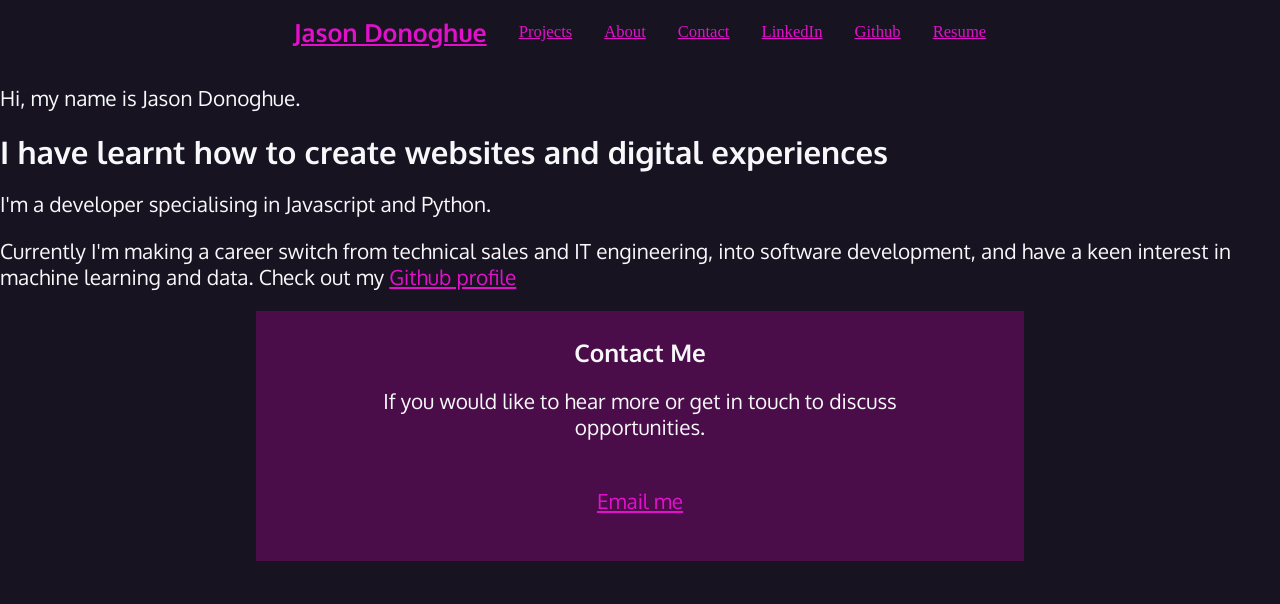
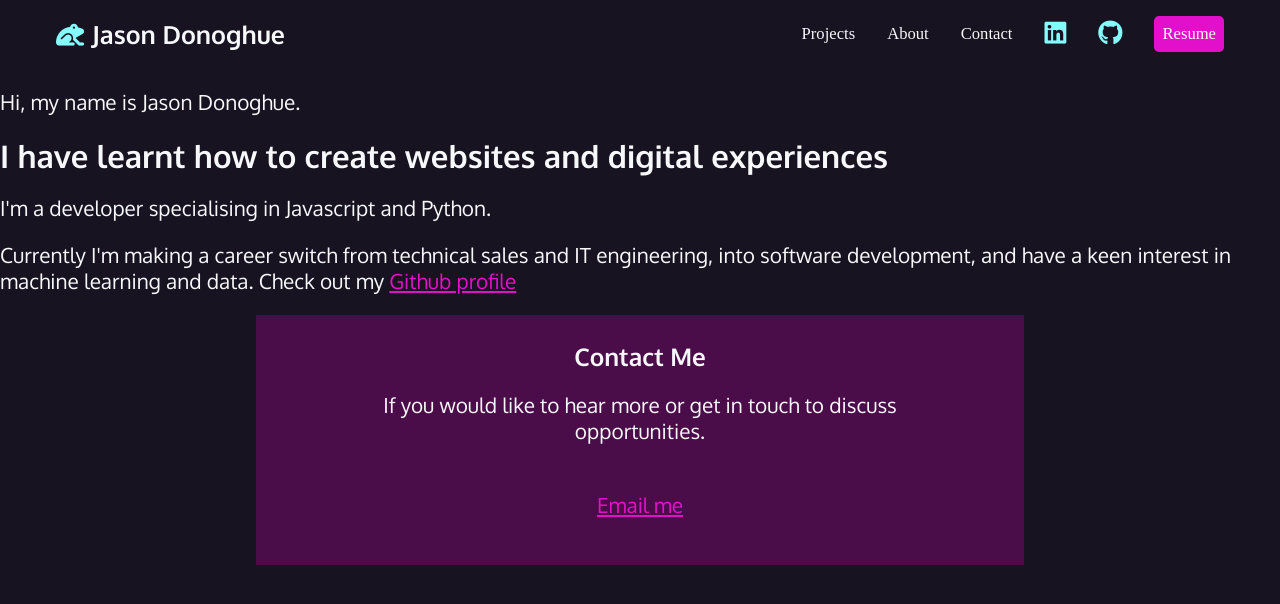
Before and after one commit to Jason5D/My-Portfolio, a React (Create React App) app in the folder Frontend/my-portfolio/: page / in a window 1280 px wide. Shown: the top 604 px of the page. Built offline with nearby package versions, Linux system fonts and the light colour scheme; a web font is replaced by a local one.

Commit message:
further styled navbar and added accesssibility

```diff
--- a/Frontend/my-portfolio/public/index.html
+++ b/Frontend/my-portfolio/public/index.html
@@ -12,6 +12,7 @@
       href="https://fonts.googleapis.com/css2?family=Oxygen+Mono&display=swap"
       rel="stylesheet"
     />
+    <script src="https://kit.fontawesome.com/0443621c85.js" crossorigin="anonymous"></script>
   </head>
   <body>
     <div id="root"></div>
--- a/Frontend/my-portfolio/src/components/Navbar.js
+++ b/Frontend/my-portfolio/src/components/Navbar.js
@@ -4,7 +4,10 @@ export default function Navbar() {
       <ul>
         <li>
           <h1>
-            <a href="index.html">Jason Donoghue</a>
+            <a href="index.html">
+              <span class="fa-solid fa-frog" aria-hidden="true"></span>
+              <span>Jason Donoghue</span>
+            </a>
           </h1>
         </li>
         <li>
@@ -18,14 +21,18 @@ export default function Navbar() {
         </li>
         <li>
           <a href="https://linkedin.com/in/jason-donoghue-3765a6267">
-            LinkedIn
+            <span class="fa-brands fa-linkedin" aria-hidden="true"></span>
+            <span class="sr-only">LinkenIn</span>
           </a>
         </li>
         <li>
-          <a href="https://github.com/Jason5D">Github</a>
+          <a href="https://github.com/Jason5D">
+          <span class="fa-brands fa-github" aria-hidden="true"></span>
+          <span class="sr-only">Github</span>
+          </a>
         </li>
         <li>
-          <a href="/Users/jason5d/Library/Mobile Documents/com~apple~CloudDocs/CVs/Jason Donoghue CV C.docx">
+          <a href="/Users/jason5d/Library/Mobile Documents/com~apple~CloudDocs/CVs/Jason Donoghue CV C.docx" class="button">
             Resume
           </a>
         </li>
--- a/Frontend/my-portfolio/src/styles/index.css
+++ b/Frontend/my-portfolio/src/styles/index.css
@@ -77,3 +77,49 @@ nav ul {
   align-items: center;
   gap: 2rem;
 }
+nav li:first-child {
+  flex-basis: 100%;
+  text-align: center;
+}
+nav [class*="fa-"] {
+  font-size: 150%;
+  color: var(--aqua);
+}
+nav h1 [class*="fa-"] {
+  font-size: 100%;
+  color: var(--aqua);
+  padding-right: 0.5rem;
+}
+nav a {
+  color: var(--white);
+  text-decoration: none;
+  display: block;
+}
+nav a:hover,
+nav [class*="fa-"]:hover {
+  color: var(--magenta);
+}
+.button {
+  background-color: var(--magenta);
+  padding: 0.5rem;
+  border-radius: 5px;
+}
+.button:hover {
+  color: var(--white);
+  background-color: var(--hotmag);
+}
+
+/* Responsive design */
+
+@media (min-width: 850px) {
+  nav {
+    max-width: 1200px;
+    margin: 0 auto;
+
+  }
+  nav li:first-child {
+    flex-basis: auto;
+    text-align: left;
+    margin-right: auto;
+  }
+}
```
